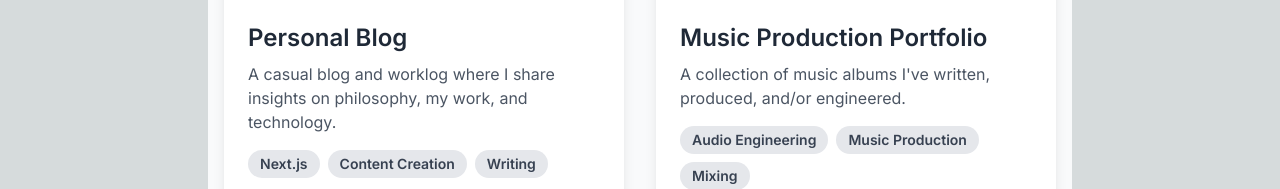
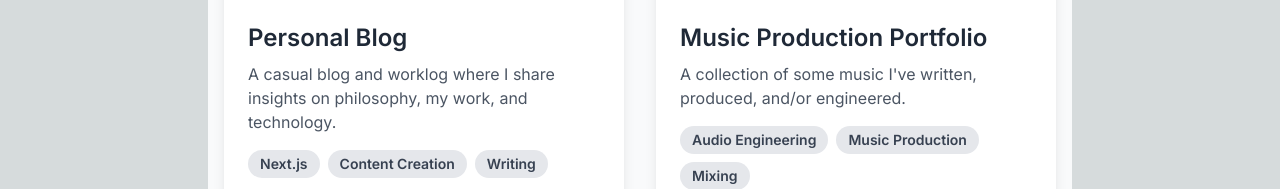
Before and after one commit to RaymondFH/Portfolio-Site, a Next.js app: page /portfolio in a window 1280 px wide. Shown: the part 1190-1379 px from the top of the page. Built offline with nearby package versions, Linux system fonts and the light colour scheme.

Commit message:
blog date update

```diff
--- a/src/app/portfolio/page.tsx
+++ b/src/app/portfolio/page.tsx
@@ -25,7 +25,7 @@ const projects = [
   },
   {
     title: "Music Production Portfolio",
-    description: "A collection of music albums I've written, produced, and/or engineered.",
+    description: "A collection of some music I've written, produced, and/or engineered.",
     image: "/images/music-portfolio.jpg",
     tags: ["Audio Engineering", "Music Production", "Mixing"],
     link: "https://open.spotify.com/playlist/1vjNIw6GNF9LeBJYLvOiCE"
```
Also changed, not shown: blogposts/howmany.md (+1 -1 lines).
